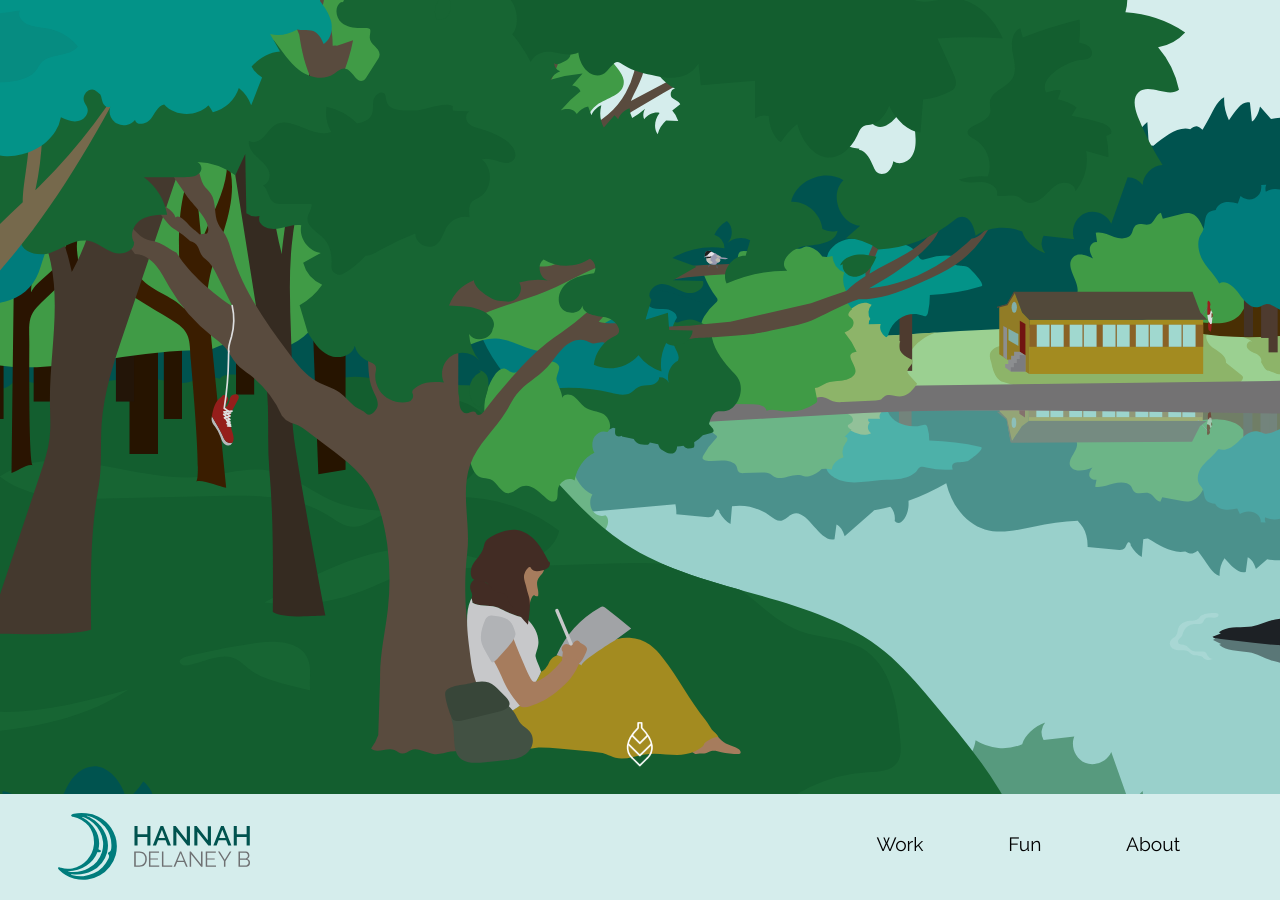
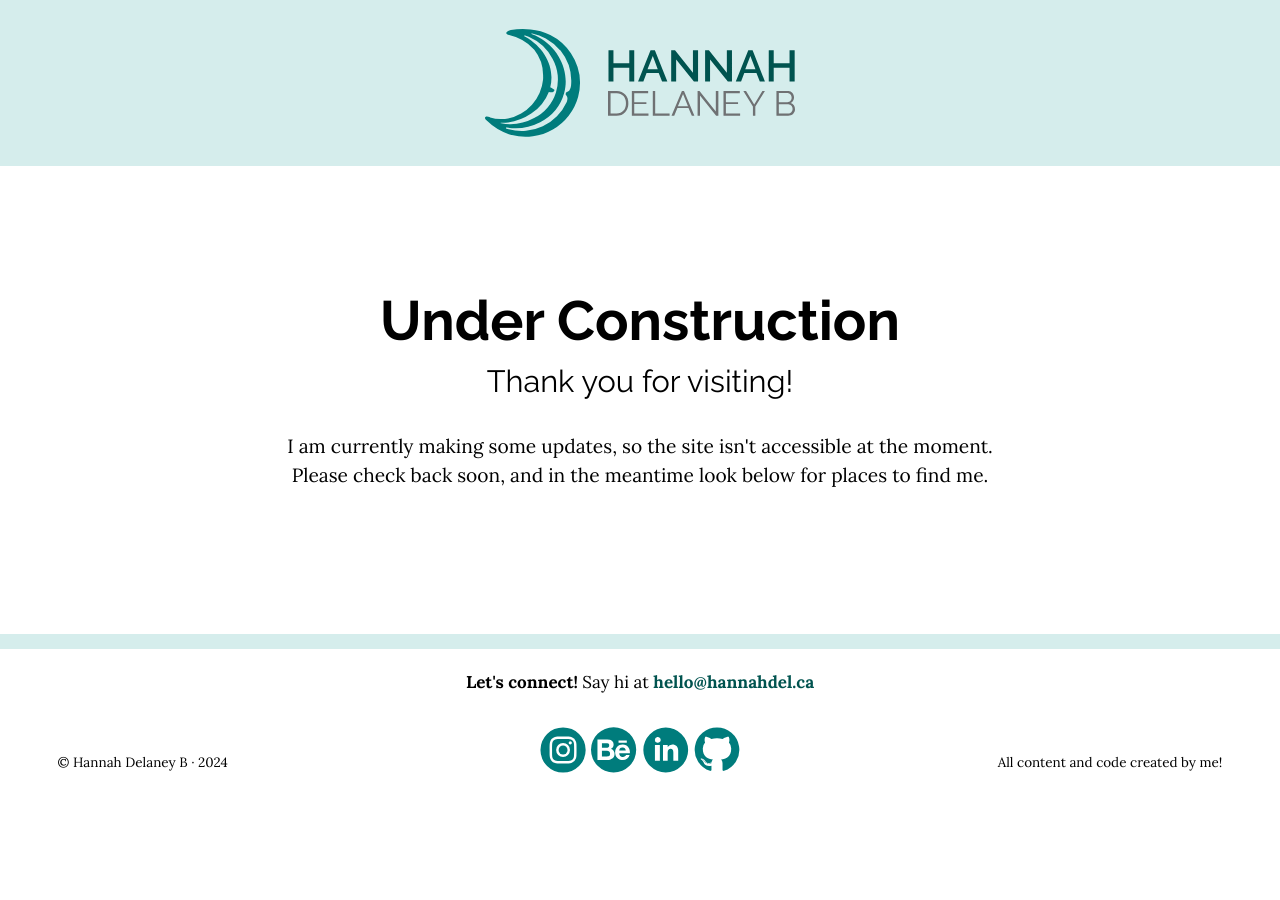
Before and after one commit to HannahDelaney/portfolio-site-2020, a Jekyll site: the page built from index.md, in a window 1280 px wide and 900 px high. Built offline with Jekyll 4.4.1, drawn with Linux system fonts in a browser that asks for light colours; some web fonts are replaced; some of the changed text lies outside the part shown.

Commit message:
Add under construction page for site-wide updates

```diff
--- a/_layouts/default.html
+++ b/_layouts/default.html
@@ -42,6 +42,7 @@ MMMMMMMMMMWNX0OOkkOO00XNWMMMMMMMMMMMMMMM
   <link rel="shortcut icon" href="{{site.baseurl}}/favicon.ico">
   <link rel="icon" type="image/png" href="{{site.baseurl}}/favicon-206.png">
   <link href="{{site.baseurl}}/css/main.css" rel="stylesheet">
+  <link rel="stylesheet" href="https://use.typekit.net/tgu8lsq.css">
   <link href="https://fonts.googleapis.com/css2?family=Lora:ital,wght@0,400;0,700;1,400;1,700&family=Raleway:ital,wght@0,300;0,400;0,700;1,300;1,400;1,700&family=Swanky+and+Moo+Moo&display=swap" rel="stylesheet">
 </head>
 <body>
--- a/_layouts/welcome-message.html
+++ b/_layouts/welcome-message.html
@@ -1,13 +1,24 @@
 ---
 layout: default
 ---
-<div class="relative" style="background-color: {{page.bg-color}}">
-  <a class="absolute welcome-logo" href="/"><img src="/images/logo-graphic.svg" alt="Hannah Delaney B logo graphic."></a>
+<!-- <div class="relative" style="background-color: {{page.bg-color}}">
+  <a class="absolute welcome-logo" href="/">
+    <img src="/images/logo-graphic.svg" alt="Hannah Delaney B logo graphic.">
+  </a>
   <img class="welcome-img img-flex" src="{{site.baseurl}}/images/{{page.banner}}" alt="{{page.banner-alt}}">
 </div>
 <div class="welcome-content">
-  <!-- <img class="pad-t i-196" src="/images/logo-icon.svg" alt=""> -->
-  <h1 class="pad-t-2 normal peta"><span class="bold block tena">Nice to meet you!</span>To the <span class="bold">{{page.h1}}</span> team</h1>
+  <img class="pad-t i-196" src="/images/logo-icon.svg" alt="">
+  <h1 class="pad-t-2 normal peta"><span class="bold block tena">Nice to meet you</span>To the <span class="bold">{{page.h1}}</span> team</h1>
   <p class="gutter">Thank you for having a look at my website. <br>I appreciate the time that you're taking, and I hope you like what you see!</p>
   {% include btn.html class="push-2" link="/" btn="Enter site"%}
 </div>
+Above is the welcome format when it wasn't being used as a splash page. -->
+
+<div class="relative island" style="background-color: {{page.bg-color}}">
+  <img class="welcome-img img-flex gutter" src="{{site.baseurl}}/images/{{page.banner}}" alt="{{page.banner-alt}}">
+</div>
+<div class="text-center gutter pad-t-2 pad-b-2 push-2">
+  <h1 class="pad-t-2 normal peta"><span class="bold block tena">Under Construction</span>Thank you for visiting!</h1>
+  <p>I am currently making some updates, so the site isn't accessible at the moment. <br>Please check back soon, and in the meantime look below for places to find me.</p>
+</div>
--- /dev/null
+++ b/index.md
@@ -0,0 +1,7 @@
+---
+layout: welcome-message
+title: Under Construction
+banner: logo.svg
+banner-alt: Hannah Del Design Logo.
+bg-color: "var(--color-d-teal-lightest)"
+---
```
Also changed, not shown: home.html (renamed from index.html).
